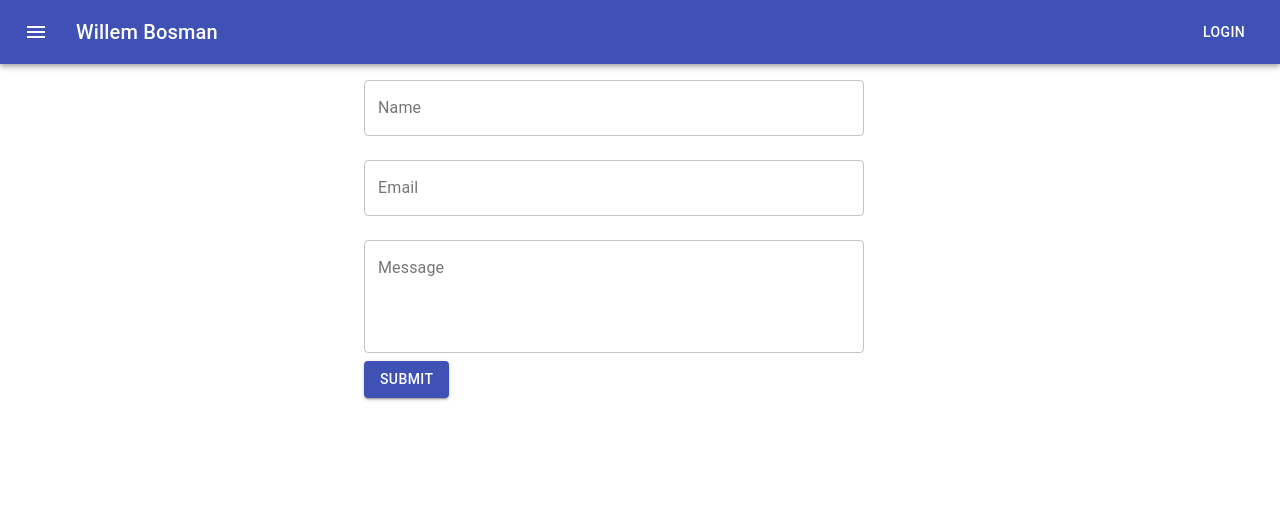
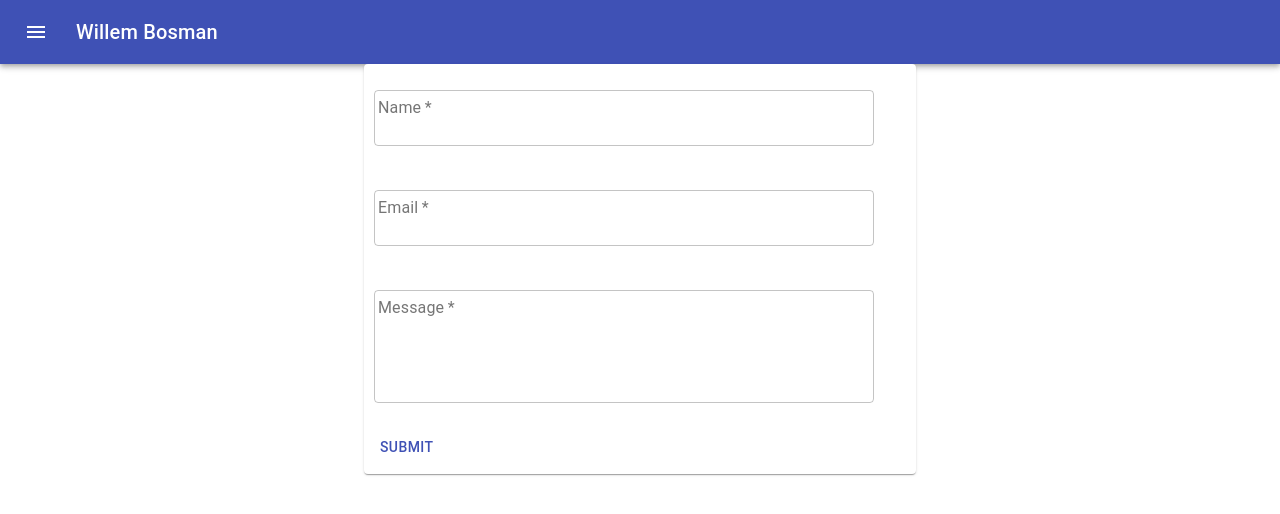
Before and after one commit to bozman454/word, a React (Create React App) app: page / in a window 1280 px wide. Shown: the top 514 px of the page. Built offline with nearby package versions, Linux system fonts and the light colour scheme.

Commit message:
did some stuff here and there

```diff
--- a/src/App.js
+++ b/src/App.js
@@ -4,7 +4,9 @@ import Fixit from './Fixit';
 
 export default function App(){
   return[
+
     <Nav></Nav>,
     <Fixit></Fixit>
+
   ];
 }
--- a/src/Fixit.js
+++ b/src/Fixit.js
@@ -2,7 +2,11 @@ import React from 'react';
 import Button from '@material-ui/core/Button';
 import TextField from '@material-ui/core/TextField';
 import Container from '@material-ui/core/Container';
-
+import Typography from '@material-ui/core/Typography';
+import Card from '@material-ui/core/Card';
+import CardActions from '@material-ui/core/CardActions';
+import CardContent from '@material-ui/core/CardContent';
+const axios = require('axios');
 
 class Fixit extends React.Component {
   constructor(props) {
@@ -27,8 +31,16 @@ class Fixit extends React.Component {
 
   handleSubmit(event) {
     console.log(`name: ${this.state.name}, email: ${this.state.email}, message: ${this.state.message} `)
-    this.setState({submitted:"s"})
+
     event.preventDefault();
+
+    axios.post(`http://localhost:7878/api/v1/ticketgen`,{
+      name: this.state.name,
+      email: this.state.email,
+      message: this.state.message
+    })
+    .then(this.setState({submitted:"success"}))
+    .catch((err)=> this.setState({submitted:err}))
   }
 
 
@@ -39,27 +51,34 @@ class Fixit extends React.Component {
     };
     const textFieldStyle = {
       width: 500,
+      padding: 10
     };
     if(!this.state.submitted){
     return (
       <Container style={containerStyle} name="ticketreg" maxWidth="sm">
+      <Card>
       <form onSubmit={this.handleSubmit}
         noValidate autoComplete="off">
-        <TextField style={textFieldStyle} value={this.state.name} onChange={this.handleChange}
+        <TextField style={textFieldStyle} value={this.state.name} onChange={this.handleChange} required
           id="outlined-basic" name="name" label="Name" margin="normal" variant="outlined" />
-        <TextField style={textFieldStyle} value={this.state.email} onChange={this.handleChange}
+        <TextField style={textFieldStyle} value={this.state.email} onChange={this.handleChange} required
           id="outlined-basic" name="email" label="Email" margin="normal" variant="outlined" />
-        <TextField style={textFieldStyle} value={this.state.message} onChange={this.handleChange}
+        <TextField style={textFieldStyle} value={this.state.message} onChange={this.handleChange} required
           id="outlined-basic" name="message" label="Message" margin="normal" variant="outlined"
           multiline rows="4" />
-        <Button type='submit' color="primary" variant="contained">Submit </Button>
+        <CardActions><Button type='submit' color="primary" >Submit</Button></CardActions>
       </form>
+      </Card>
       </Container>
     );
     }
     else{
       return(
-        <p>word</p>
+        <Container style={containerStyle}>
+          <Typography variant="h3" component="h2">
+            Message sent await for an email from me!
+          </Typography>
+        </Container>
       )
     }
   }
--- a/src/Nav.js
+++ b/src/Nav.js
@@ -32,7 +32,6 @@ export default function ButtonAppBar() {
           <Typography variant="h6" className={classes.title}>
             Willem Bosman
           </Typography>
-          <Button color="inherit">Login</Button>
         </Toolbar>
       </AppBar>
     </div>
```
